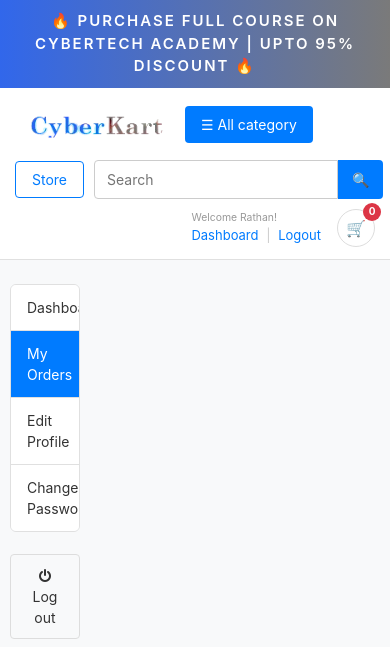
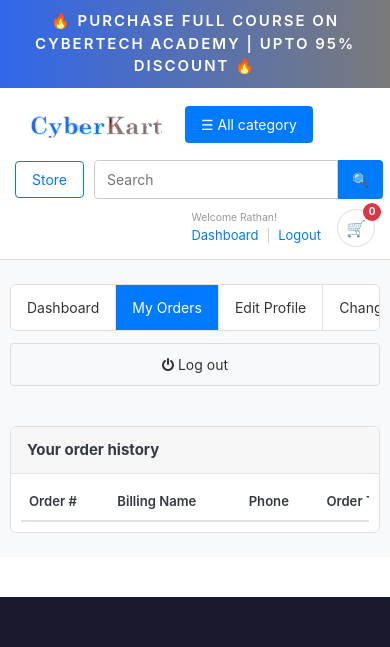
Before and after one commit to chivan-kats41/ecommerce, a Django app: page /accounts/my_orders/ in a window 390 px wide. Shown: the top 647 px of the page. Run offline with Django 5.2, Linux system fonts and the light colour scheme; a user stored in the database is signed in; data comes from the database, SQL or seed files in the repository; lists and menus that the app fills with data are empty; parts of the project's set-up code (start-up, migrations or seed data) failed here and were passed over; some libraries are stand-ins or nearby versions; some web fonts are replaced.

Commit message:
Update dashboard_sidebar.html

```diff
--- a/templates/includes/dashboard_sidebar.html
+++ b/templates/includes/dashboard_sidebar.html
@@ -1,41 +1,113 @@
-<aside style="width: 25%; padding: 0 15px; box-sizing: border-box;">
+<style>
+  .dashboard-sidebar {
+    width: 25%;
+    padding: 0 15px;
+    box-sizing: border-box;
+  }
 
+  .sidebar-nav {
+    list-style: none;
+    padding: 0;
+    margin: 0;
+    border: 1px solid #e0e0e0;
+    border-radius: 6px;
+    overflow: hidden;
+  }
+
+  .sidebar-nav a {
+    display: block;
+    padding: 12px 16px;
+    text-decoration: none;
+    font-size: 14px;
+    border-bottom: 1px solid #e0e0e0;
+    color: #333;
+    background: #fff;
+    transition: background 0.15s, color 0.15s;
+  }
+
+  .sidebar-nav a:last-child {
+    border-bottom: none;
+  }
+
+  .sidebar-nav a.active {
+    background: #007bff;
+    color: #fff;
+  }
+
+  .sidebar-logout {
+    display: block;
+    width: 100%;
+    margin-top: 12px;
+    padding: 10px 16px;
+    background: #f8f9fa;
+    color: #333;
+    border: 1px solid #ddd;
+    border-radius: 4px;
+    text-align: center;
+    text-decoration: none;
+    font-size: 14px;
+    box-sizing: border-box;
+    transition: background 0.15s;
+  }
+
+  .sidebar-logout:hover {
+    background: #e2e6ea;
+  }
+
+  /* Tablet: sidebar goes full width and stacks above main content */
+  @media (max-width: 991px) {
+    .dashboard-sidebar {
+      width: 100%;
+      padding: 0 15px;
+      margin-bottom: 20px;
+    }
+  }
+
+  /* Mobile: turn nav links into a compact horizontal scrollable strip */
+  @media (max-width: 575px) {
+    .sidebar-nav {
+      display: flex;
+      overflow-x: auto;
+      -webkit-overflow-scrolling: touch;
+      border-radius: 6px;
+      white-space: nowrap;
+    }
+
+    .sidebar-nav a {
+      border-bottom: none;
+      border-right: 1px solid #e0e0e0;
+      flex-shrink: 0;
+    }
+
+    .sidebar-nav a:last-child {
+      border-right: none;
+    }
+  }
+</style>
+
+<aside class="dashboard-sidebar">
   <!-- SIDEBAR -->
-  <ul style="list-style: none; padding: 0; margin: 0; border: 1px solid #e0e0e0; border-radius: 6px; overflow: hidden;">
-
+  <ul class="sidebar-nav">
     <a href="{% url 'dashboard' %}"
-       style="display: block; padding: 12px 16px; text-decoration: none; font-size: 14px; border-bottom: 1px solid #e0e0e0;
-              {% if '/accounts/' == request.path %}background: #007bff; color: #fff;{% else %}color: #333; background: #fff;{% endif %}">
+       class="{% if '/accounts/' == request.path %}active{% endif %}">
       Dashboard
     </a>
-
     <a href="{% url 'my_orders' %}"
-       style="display: block; padding: 12px 16px; text-decoration: none; font-size: 14px; border-bottom: 1px solid #e0e0e0;
-              {% if '/my_orders/' in request.path %}background: #007bff; color: #fff;{% else %}color: #333; background: #fff;{% endif %}">
+       class="{% if '/my_orders/' in request.path %}active{% endif %}">
       My Orders
     </a>
-
     <a href="{% url 'edit_profile' %}"
-       style="display: block; padding: 12px 16px; text-decoration: none; font-size: 14px; border-bottom: 1px solid #e0e0e0;
-              {% if '/edit_profile/' in request.path %}background: #007bff; color: #fff;{% else %}color: #333; background: #fff;{% endif %}">
+       class="{% if '/edit_profile/' in request.path %}active{% endif %}">
       Edit Profile
     </a>
-
     <a href="{% url 'change_password' %}"
-       style="display: block; padding: 12px 16px; text-decoration: none; font-size: 14px;
-              {% if '/change_password/' in request.path %}background: #007bff; color: #fff;{% else %}color: #333; background: #fff;{% endif %}">
+       class="{% if '/change_password/' in request.path %}active{% endif %}">
       Change Password
     </a>
-
   </ul>
 
-  <br>
-
-  <a href="{% url 'logout' %}"
-     style="display: block; width: 100%; padding: 10px 16px; background: #f8f9fa; color: #333; border: 1px solid #ddd;
-            border-radius: 4px; text-align: center; text-decoration: none; font-size: 14px; box-sizing: border-box;">
+  <a href="{% url 'logout' %}" class="sidebar-logout">
     <i class="fa fa-power-off"></i> <span>Log out</span>
   </a>
   <!-- SIDEBAR .//END -->
-
 </aside>
```
